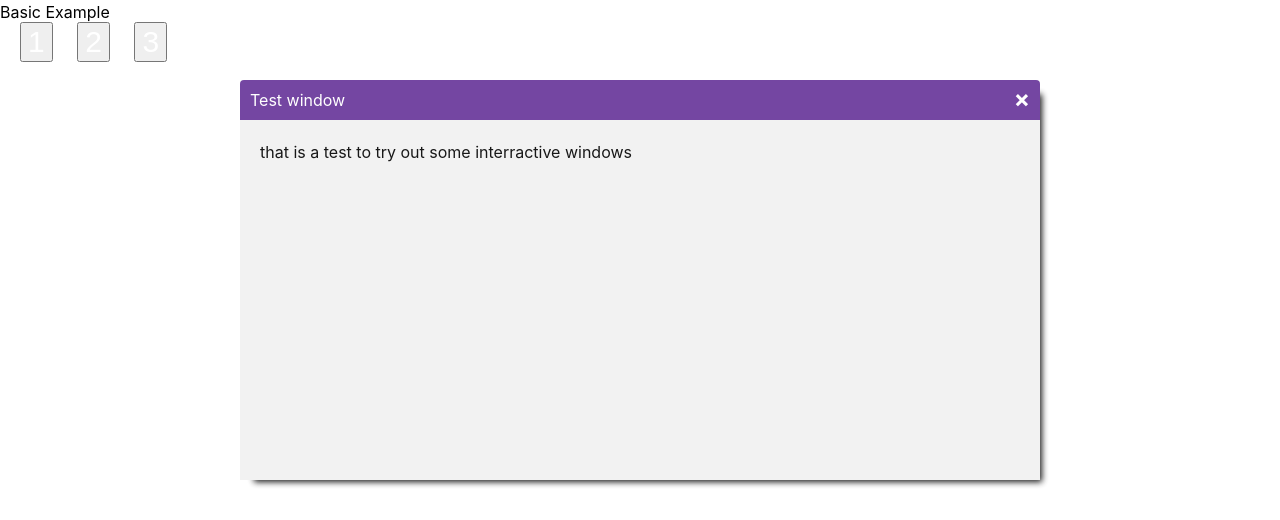
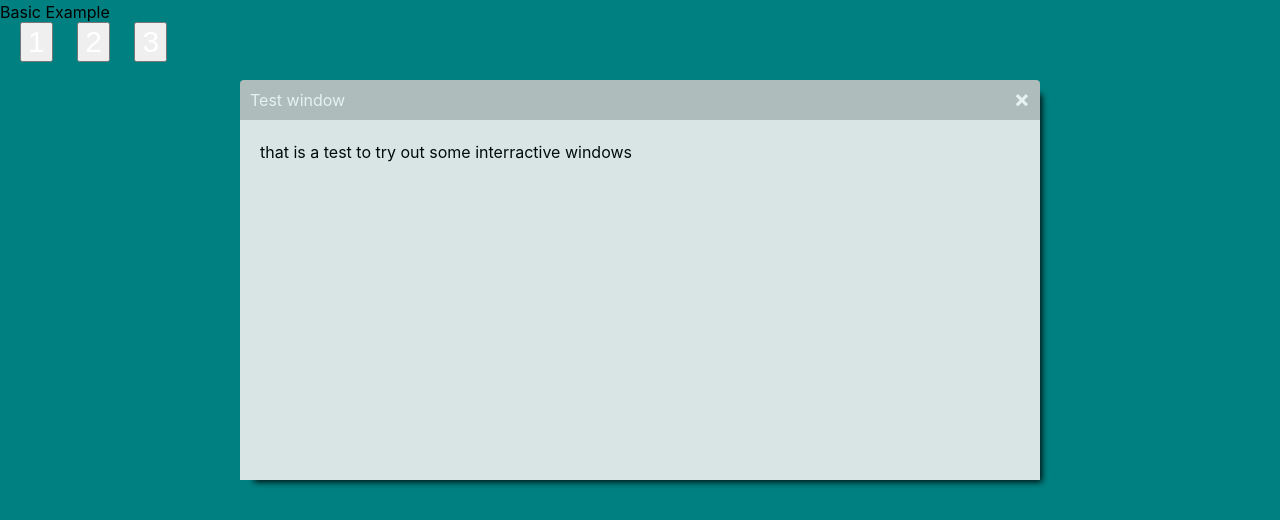
Before and after one commit to FyWolf/ProfiteersWEB, a Symfony app: template templates/index/index.html.twig in a window 1280 px wide. Shown: the top 520 px of the page. Run offline with Twig, Linux system fonts and the light colour scheme; the template is opened without the code that fills it, so the values that code supplies are empty; some libraries are stand-ins or nearby versions.

Commit message:
style update

```diff
--- a/public/css/main.css
+++ b/public/css/main.css
@@ -1,9 +1,10 @@
 body {
-	margin: 0;
-	height: 100%;
-	overflow: hidden;
-	font-family: -apple-system, BlinkMacSystemFont, "Segoe UI", Roboto, "Helvetica Neue", Arial, "Noto Sans", sans-serif, "Apple Color Emoji", "Segoe UI Emoji", "Segoe UI Symbol", "Noto Color Emoji";
-	line-height: 1.5;
+    background-color: #008080;
+    margin: 0;
+    height: 100%;
+    overflow: hidden;
+    font-family: -apple-system, BlinkMacSystemFont, "Segoe UI", Roboto, "Helvetica Neue", Arial, "Noto Sans", sans-serif, "Apple Color Emoji", "Segoe UI Emoji", "Segoe UI Symbol", "Noto Color Emoji";
+    line-height: 1.5;
 }
 
 footer {
@@ -41,3 +42,22 @@ p {
 	position: relative;
 	bottom: 2px;
 }
+
+
+/* win 98 window theme*/
+
+.windowActive > .win98Bar {
+    background: linear-gradient(to right, #010081, #00ace8);
+}
+
+.win98Bar {
+    background-color: #c3c3c3;
+}
+
+[id^="closeButton"] {
+	color: white;
+	cursor: pointer;
+	position: relative;
+	bottom: 9px;
+	font-size: 24px;
+}
--- a/public/css/window-engine.css
+++ b/public/css/window-engine.css
@@ -16,7 +16,6 @@
 [id$="header"] {
 	padding: 10px;
 	z-index: 10;
-	background-color: black;
 	color: #fff;
 	border-radius: 4px 4px 0 0;
 	height: 40px;
@@ -36,14 +35,6 @@
 
 .mainWindow {
 	padding: 20px;
-}
-
-[id^="closeButton"] {
-	color: white;
-	cursor: pointer;
-	position: relative;
-	bottom: 9px;
-	font-size: 24px;
 }
 
 .windowGroup {
--- a/templates/index/index.html.twig
+++ b/templates/index/index.html.twig
@@ -11,7 +11,7 @@ Basic Example
 	<!-- WINDOW 1 -->
 
 	<div id="window1" class="window" style="display: initial;">
-		<div class="purple">
+		<div class="win98Bar">
 			<p class="windowTitle">Test window</p>
 		</div>
 		<div class="mainWindow">
@@ -22,7 +22,7 @@ Basic Example
 	<!-- WINDOW 2 -->
 
 	<div id="window2" class="window fade">
-		<div class="cyan">
+		<div class="win98Bar">
 			<p class="windowTitle">Second Window</p>
 		</div>
 		<div class="mainWindow">
@@ -34,7 +34,7 @@ Basic Example
 	<!-- WINDOW 3 -->
 
 	<div id="window3" class="window fade small">
-		<div class="brown">
+		<div class="win98Bar">
 			<p class="windowTitle">Third Window</p>
 		</div>
 		<div class="mainWindow">
```
